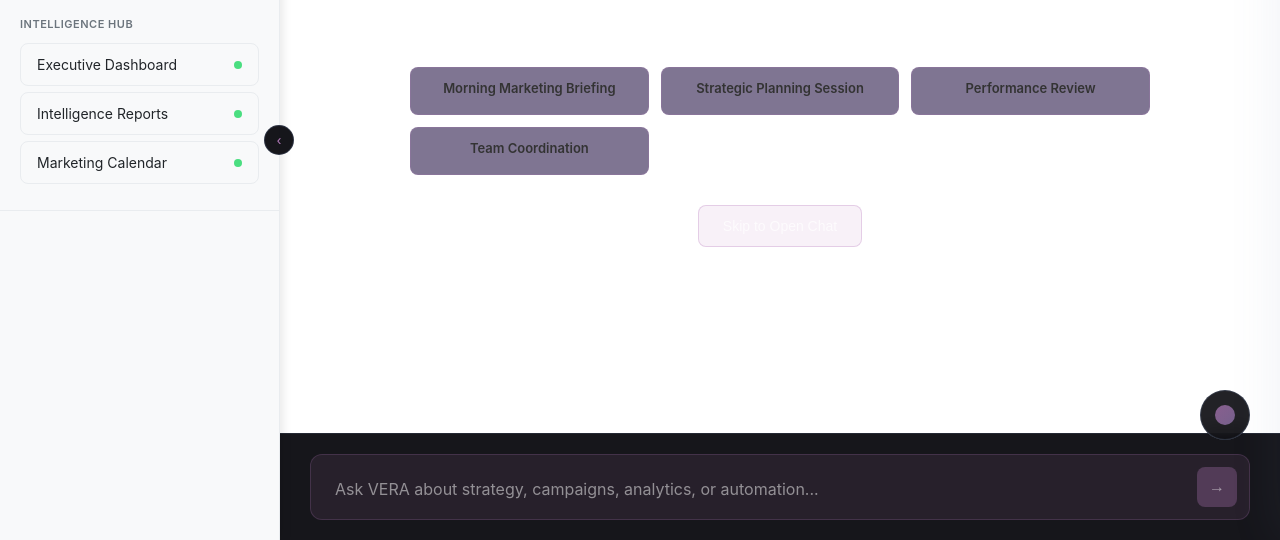
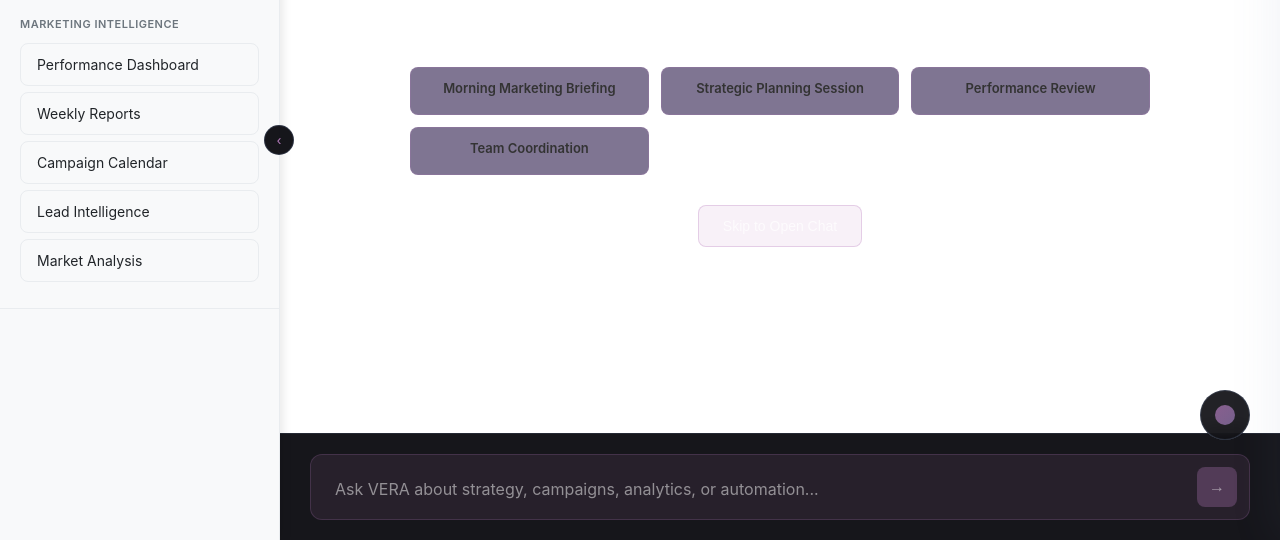
Before and after one commit to VeraNeural/VERA-Marketing-Intelligence, a website: page public/index.html in a window 1280 px wide. Shown: the part 260-800 px from the top of the page. Drawn offline with Linux system fonts and the light colour scheme.

Commit message:
Remove broken Intelligence Hub, add functional Marketing Intelligence in sidebar

```diff
--- a/public/index.html
+++ b/public/index.html
@@ -1179,18 +1179,21 @@
             </div>
 
             <div class="nav-section">
-                <div class="nav-title">Intelligence Hub</div>
-                <div class="nav-item" onclick="switchView('dashboard')">
-                    <span>Executive Dashboard</span>
-                    <div class="nav-indicator"></div>
-                </div>
-                <div class="nav-item" onclick="switchView('reports')">
-                    <span>Intelligence Reports</span>
-                    <div class="nav-indicator"></div>
-                </div>
-                <div class="nav-item" onclick="switchView('calendar')">
-                    <span>Marketing Calendar</span>
-                    <div class="nav-indicator"></div>
+                <div class="nav-title">Marketing Intelligence</div>
+                <div class="nav-item" onclick="quickMessage('Show me today\'s marketing performance metrics and key insights')">
+                    <span>Performance Dashboard</span>
+                </div>
+                <div class="nav-item" onclick="quickMessage('Generate executive marketing report for this week')">
+                    <span>Weekly Reports</span>
+                </div>
+                <div class="nav-item" onclick="quickMessage('Show campaign status and upcoming deadlines')">
+                    <span>Campaign Calendar</span>
+                </div>
+                <div class="nav-item" onclick="quickMessage('Analyze lead pipeline and conversion opportunities')">
+                    <span>Lead Intelligence</span>
+                </div>
+                <div class="nav-item" onclick="quickMessage('Review competitor analysis and market positioning')">
+                    <span>Market Analysis</span>
                 </div>
             </div>
 
@@ -1655,34 +1658,13 @@
             mainContent.classList.toggle('panel-collapsed');
         }
 
-        function switchView(view) {
-            currentView = view;
-
-            // Update active nav item
-            document.querySelectorAll('.nav-item').forEach(item => {
-                item.classList.remove('active');
-            });
-            event.target.closest('.nav-item').classList.add('active');
-
-            // Hide all views
-            document.getElementById('chatView').style.display = 'none';
-            document.getElementById('calendarView').classList.remove('active');
-
-            // Show selected view
-            switch(view) {
-                case 'chat':
-                    document.getElementById('chatView').style.display = 'block';
-                    break;
-                case 'calendar':
-                    document.getElementById('calendarView').classList.add('active');
-                    break;
-                case 'campaigns':
-                    showCampaignsView();
-                    break;
-                case 'analytics':
-                    showAnalyticsView();
-                    break;
-            }
+        // Simplified navigation - everything works through chat
+        function newChat() {
+            // Clear current chat and start fresh
+            document.getElementById('chatMessages').innerHTML = '';
+            document.getElementById('messageInput').value = '';
+            quickStartActive = true;
+            showQuickStart();
         }
 
         // Calendar Functions
```
